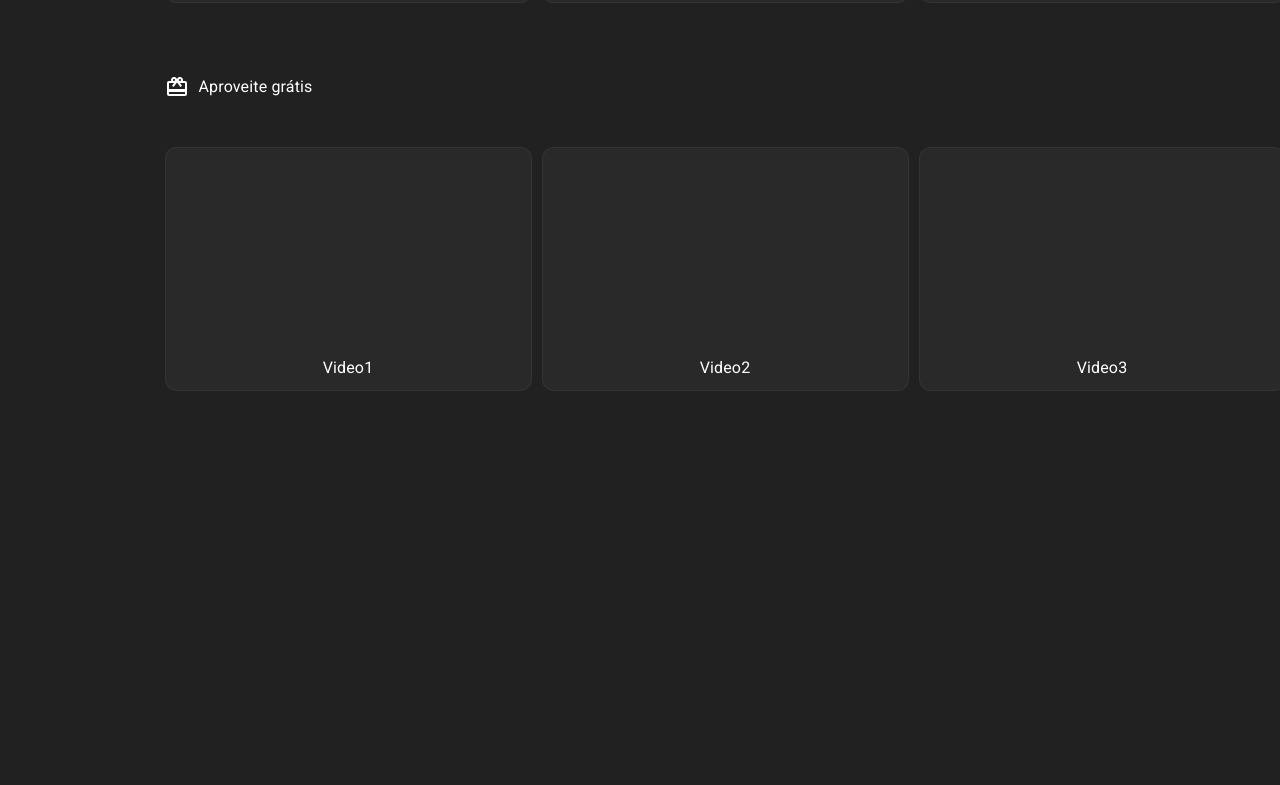
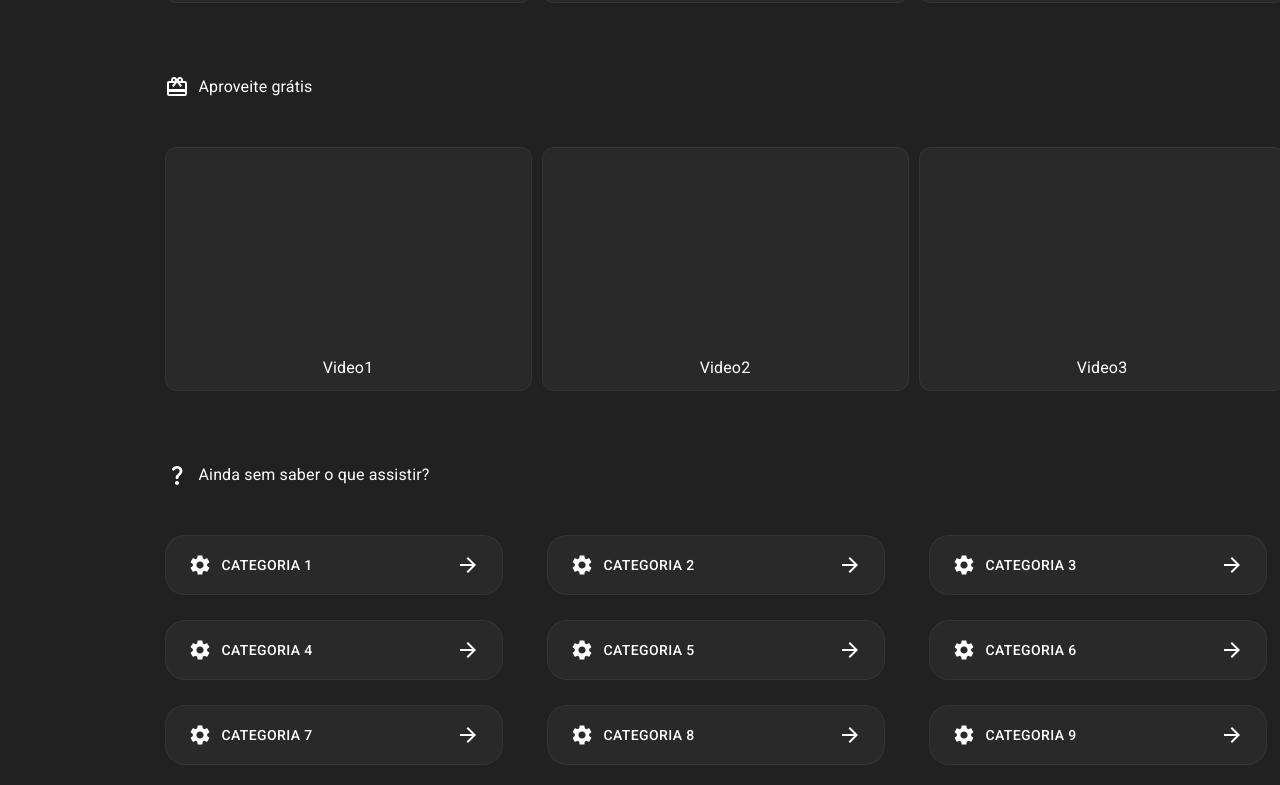
Before and after one commit to Tarsisgabriel/telos-flix, a React (Create React App) app: page / in a window 1280 px wide. Shown: the part 1485-2270 px from the top of the page. Before the commit the page ends 1876 px from the top, so only its background shows below. Built offline with nearby package versions, Linux system fonts and the light colour scheme.

Commit message:
feat(dont know what to watch): `:white_check_mark` Create don't know what to watch section

```diff
--- /dev/null
+++ b/src/components/dontKnowWhatToWatch/index.css
@@ -0,0 +1,28 @@
+.dontKnowWhatToWatchGrid {
+  display: grid;
+  grid-template-columns: 1fr 1fr 1fr;
+  gap: 25px;
+  padding-bottom: 20px;
+}
+
+.dontKnowWhatToWatch .labelSection {
+  display: flex;
+  justify-content: flex-start;
+  align-items: center;
+  gap: 10px;
+  margin-bottom: 48px;
+}
+
+.dontKnowWhatToWatchGrid .categoryButton {
+  width: 338px;
+  height: 60px;
+
+  background: #292929;
+  border: 1px solid rgba(238, 238, 238, 0.05);
+  border-radius: 20px;
+  display: flex;
+  justify-content: space-between;
+  padding-left: 22px;
+  padding-right: 22px;
+  color: white;
+}
--- /dev/null
+++ b/src/components/dontKnowWhatToWatch/index.jsx
@@ -0,0 +1,49 @@
+import { Button } from "@mui/material";
+import React from "react";
+import "./index.css";
+import {
+  ArrowForward,
+  QuestionMarkRounded,
+  Settings,
+} from "@mui/icons-material";
+
+function DontKnowWhatToWatch() {
+  const categories = [
+    { title: "Categoria 1" },
+    { title: "Categoria 2" },
+    { title: "Categoria 3" },
+    { title: "Categoria 4" },
+    { title: "Categoria 5" },
+    { title: "Categoria 6" },
+    { title: "Categoria 7" },
+    { title: "Categoria 8" },
+    { title: "Categoria 9" },
+  ];
+  return (
+    <div className="dontKnowWhatToWatch">
+      <div className="labelSection">
+        <QuestionMarkRounded /> Ainda sem saber o que assistir?
+      </div>
+
+      <div className="dontKnowWhatToWatchGrid">
+        {categories.map((category) => (
+          <Button className="categoryButton">
+            <div
+              style={{
+                display: "flex",
+                alignItems: "center",
+                gap: "10px",
+              }}
+            >
+              <Settings />
+              {category.title}
+            </div>
+            <ArrowForward />
+          </Button>
+        ))}
+      </div>
+    </div>
+  );
+}
+
+export default DontKnowWhatToWatch;
--- a/src/pages/home/index.jsx
+++ b/src/pages/home/index.jsx
@@ -3,6 +3,7 @@
 import Trending from "../../components/trending";
 import EnjoyForFree from "../../components/enjoyForFree";
 import "./index.css";
+import DontKnowWhatToWatch from "../../components/dontKnowWhatToWatch";
 
 function Home() {
   return (
@@ -13,6 +14,7 @@
       <div className="sectionsGrid">
         <Trending />
         <EnjoyForFree />
+        <DontKnowWhatToWatch />
       </div>
     </div>
   );
```
